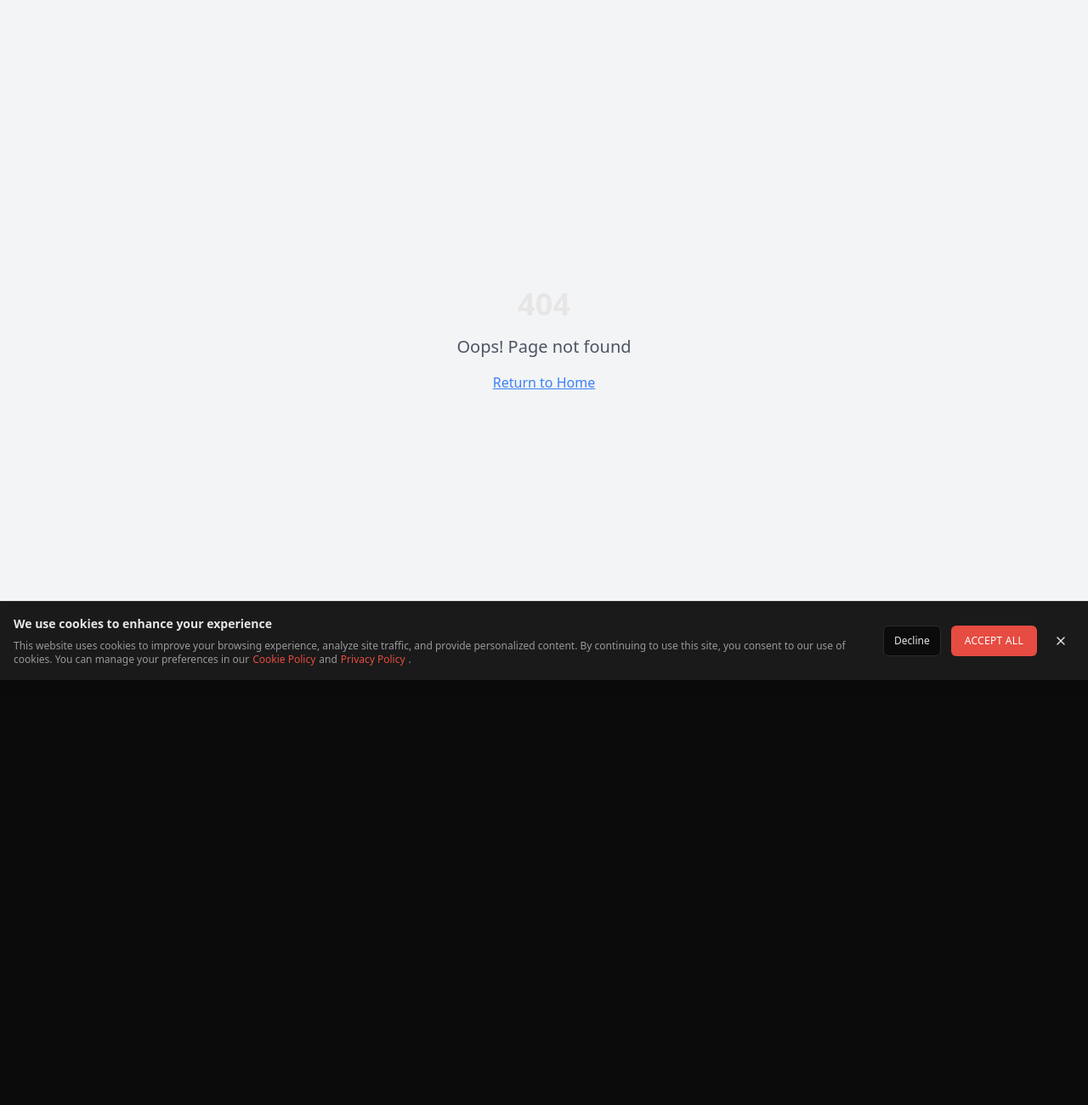
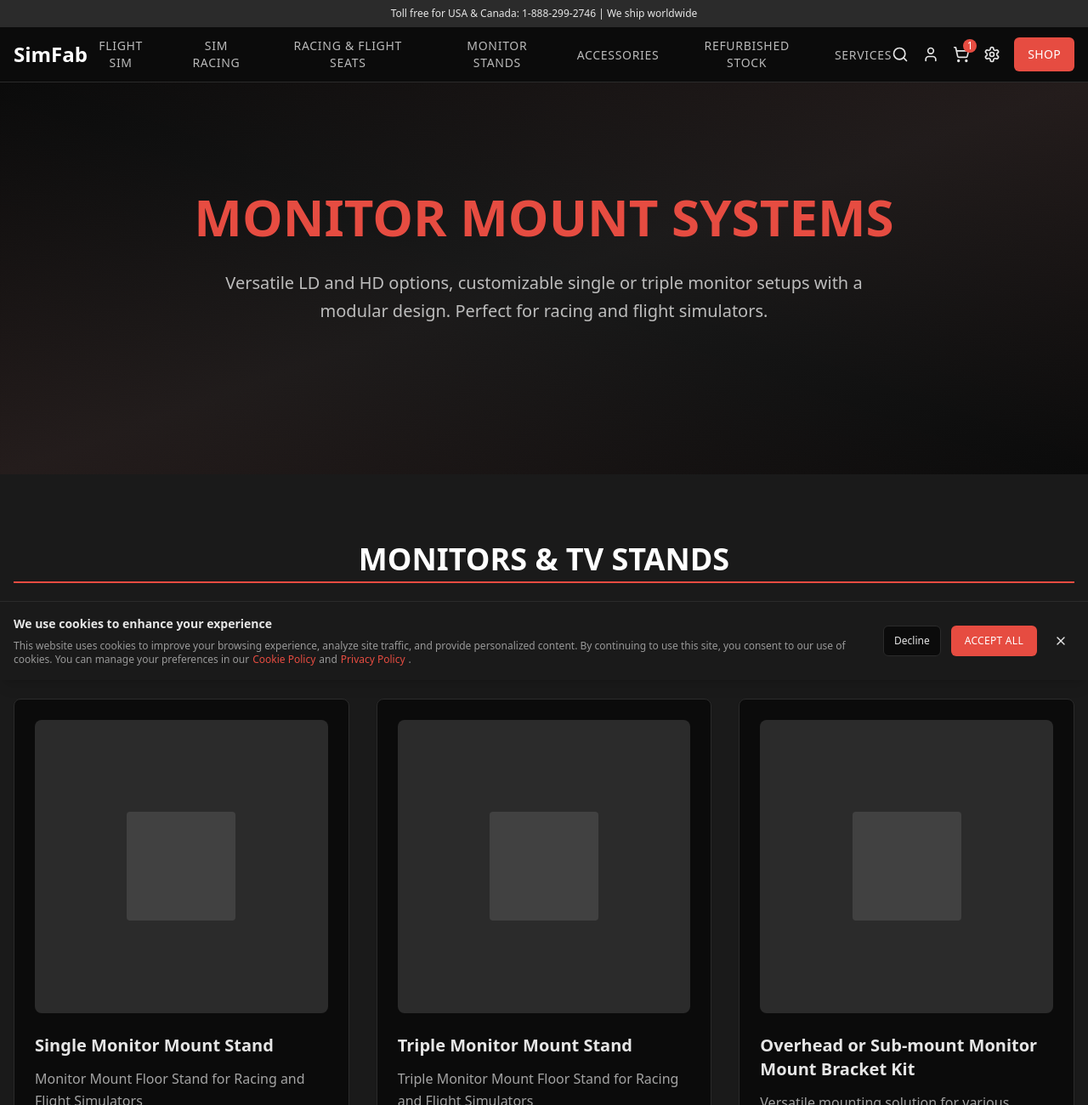
Before and after one commit to CAR-BNP-LLC/simfab-facelift, a React (Vite) app: page /monitor-stands in a window 1280 px wide. Shown: the top 1300 px of the page at 85% size. Before the commit the page ends 800 px from the top, so only its background shows below. Built offline with nearby package versions, Linux system fonts and the light colour scheme.

Commit message:
feat: Create Monitor Stands page

```diff
--- a/src/App.tsx
+++ b/src/App.tsx
@@ -12,6 +12,7 @@ import Login from "./pages/Login";
 import Register from "./pages/Register";
 import Cart from "./pages/Cart";
 import Checkout from "./pages/Checkout";
+import MonitorStands from "./pages/MonitorStands";
 import NotFound from "./pages/NotFound";
 import CookieNotice from "./components/CookieNotice";
 
@@ -33,6 +34,7 @@ const App = () => (
           <Route path="/register" element={<Register />} />
           <Route path="/cart" element={<Cart />} />
           <Route path="/checkout" element={<Checkout />} />
+          <Route path="/monitor-stands" element={<MonitorStands />} />
           {/* ADD ALL CUSTOM ROUTES ABOVE THE CATCH-ALL "*" ROUTE */}
           <Route path="*" element={<NotFound />} />
         </Routes>
--- a/src/components/Header.tsx
+++ b/src/components/Header.tsx
@@ -202,6 +202,7 @@ const Header = () => {
                     onClick={() => {
                       if (item === 'FLIGHT SIM') window.location.href = '/flight-sim';
                       if (item === 'SIM RACING') window.location.href = '/sim-racing';
+                      if (item === 'MONITOR STANDS') window.location.href = '/monitor-stands';
                     }}
                   >
                     {item}
@@ -325,6 +326,7 @@ const Header = () => {
                       onClick={() => {
                         if (item === 'FLIGHT SIM') window.location.href = '/flight-sim';
                         if (item === 'SIM RACING') window.location.href = '/sim-racing';
+                        if (item === 'MONITOR STANDS') window.location.href = '/monitor-stands';
                       }}
                     >
                       {item}
--- /dev/null
+++ b/src/pages/MonitorStands.tsx
@@ -0,0 +1,203 @@
+import { Button } from '@/components/ui/button';
+import { Card, CardContent } from '@/components/ui/card';
+import Header from '@/components/Header';
+import Footer from '@/components/Footer';
+
+const MonitorStands = () => {
+  const products = [
+    {
+      id: 1,
+      name: "Single Monitor Mount Stand",
+      description: "Monitor Mount Floor Stand for Racing and Flight Simulators",
+      price: "$219",
+      image: "/placeholder.svg"
+    },
+    {
+      id: 2,
+      name: "Triple Monitor Mount Stand",
+      description: "Triple Monitor Mount Floor Stand for Racing and Flight Simulators",
+      price: "$599",
+      image: "/placeholder.svg"
+    },
+    {
+      id: 3,
+      name: "Overhead or Sub-mount Monitor Mount Bracket Kit",
+      description: "Versatile mounting solution for various monitor configurations",
+      price: "$129",
+      image: "/placeholder.svg"
+    }
+  ];
+
+  const addOns = [
+    {
+      id: 1,
+      name: "VESA Bracket Kit For Single Monitor 7",
+      price: "$69.00",
+      image: "/placeholder.svg"
+    },
+    {
+      id: 2,
+      name: "Triple Monitor Stand Long Swing Arm",
+      price: "$89.99",
+      image: "/placeholder.svg"
+    },
+    {
+      id: 3,
+      name: "Monitor & TV Stands Height Adjustment",
+      price: "$69.00 – $129.00",
+      image: "/placeholder.svg"
+    },
+    {
+      id: 4,
+      name: "TV Mount System Bracket Kit",
+      price: "$59.00",
+      image: "/placeholder.svg"
+    },
+    {
+      id: 5,
+      name: "Monitor Mount System Vesa Adapter",
+      price: "$69.00",
+      image: "/placeholder.svg"
+    },
+    {
+      id: 6,
+      name: "Front Surround Speaker Tray Kit Monitor",
+      price: "$79.99",
+      image: "/placeholder.svg"
+    }
+  ];
+
+  return (
+    <div className="min-h-screen bg-background">
+      <Header />
+
+      {/* Hero Section */}
+      <section className="relative py-32 bg-gradient-to-br from-background via-card to-background overflow-hidden">
+        <div className="container mx-auto px-4 relative z-10">
+          <div className="max-w-4xl mx-auto text-center">
+            <h1 className="heading-xl text-primary mb-8">
+              MONITOR MOUNT SYSTEMS
+            </h1>
+            <p className="text-xl text-foreground/80 mb-12 leading-relaxed max-w-3xl mx-auto">
+              Versatile LD and HD options, customizable single or triple monitor setups
+              with a modular design. Perfect for racing and flight simulators.
+            </p>
+          </div>
+        </div>
+        <div className="absolute inset-0 bg-gradient-to-tr from-primary/5 via-transparent to-accent/5"></div>
+      </section>
+
+      {/* Products Section */}
+      <section className="py-20 bg-card">
+        <div className="container mx-auto px-4">
+          <div className="text-center mb-16">
+            <h2 className="heading-lg text-accent-underline mb-6">
+              MONITORS & TV STANDS
+            </h2>
+            <p className="text-lg text-foreground/80 max-w-2xl mx-auto">
+              Choose from our range of professional monitor mounting solutions
+              designed for optimal viewing and simulator integration.
+            </p>
+          </div>
+
+          <div className="grid md:grid-cols-2 lg:grid-cols-3 gap-8">
+            {products.map((product) => (
+              <Card key={product.id} className="bg-background border-border hover:shadow-card transition-all duration-300">
+                <CardContent className="p-6">
+                  <div className="aspect-square bg-muted rounded-lg mb-6 flex items-center justify-center">
+                    <div className="w-32 h-32 bg-muted-foreground/20 rounded"></div>
+                  </div>
+                  <h3 className="text-xl font-semibold text-foreground mb-3">
+                    {product.name}
+                  </h3>
+                  <p className="text-foreground/70 mb-6 leading-relaxed">
+                    {product.description}
+                  </p>
+                  <div className="flex items-center justify-between">
+                    <span className="text-2xl font-bold text-primary">
+                      {product.price}
+                    </span>
+                    <Button className="btn-primary">
+                      BUY NOW
+                    </Button>
+                  </div>
+                </CardContent>
+              </Card>
+            ))}
+          </div>
+        </div>
+      </section>
+
+      {/* Features Section */}
+      <section className="py-20 bg-background">
+        <div className="container mx-auto px-4">
+          <div className="grid lg:grid-cols-2 gap-16 items-center">
+            <div>
+              <h2 className="heading-lg text-accent-underline mb-8">
+                MONITOR MOUNT SYSTEMS
+              </h2>
+              <p className="text-lg text-foreground/80 mb-6 leading-relaxed">
+                Modular design for a personalized configuration
+              </p>
+              <p className="text-foreground/70 leading-relaxed mb-8">
+                SimFab's monitor stands division provides versatile LD and HD options,
+                featuring customizable single or triple monitor setups with a modular design,
+                allowing users to personalize their configuration and mount additional screens
+                ranging from 24" monitors to 65" TVs horizontally or overhead and sub-mounted.
+              </p>
+            </div>
+
+            <div className="relative">
+              <div className="aspect-video bg-muted rounded-xl flex items-center justify-center">
+                <div className="w-64 h-40 bg-muted-foreground/20 rounded"></div>
+              </div>
+              <div className="absolute inset-0 bg-gradient-to-tl from-primary/10 to-transparent rounded-xl"></div>
+            </div>
+          </div>
+        </div>
+      </section>
+
+      {/* Add-Ons Section */}
+      <section className="py-20 bg-card">
+        <div className="container mx-auto px-4">
+          <div className="text-center mb-16">
+            <h2 className="heading-lg text-accent-underline mb-6">
+              Monitor Stand Add-Ons
+            </h2>
+            <p className="text-lg text-foreground/80 max-w-2xl mx-auto">
+              Enhance your monitor setup with our comprehensive range of accessories
+              and mounting solutions.
+            </p>
+          </div>
+
+          <div className="grid md:grid-cols-2 lg:grid-cols-3 gap-6">
+            {addOns.map((addon) => (
+              <Card key={addon.id} className="bg-background border-border hover:shadow-card transition-all duration-300">
+                <CardContent className="p-6">
+                  <div className="aspect-square bg-muted rounded-lg mb-4 flex items-center justify-center">
+                    <div className="w-20 h-20 bg-muted-foreground/20 rounded"></div>
+                  </div>
+                  <h3 className="text-lg font-semibold text-foreground mb-4">
+                    {addon.name}
+                  </h3>
+                  <div className="flex items-center justify-between">
+                    <span className="text-xl font-bold text-primary">
+                      {addon.price}
+                    </span>
+                    <Button size="sm" className="btn-primary">
+                      BUY NOW
+                    </Button>
+                  </div>
+                </CardContent>
+              </Card>
+            ))}
+          </div>
+        </div>
+      </section>
+
+      <Footer />
+    </div>
+  );
+};
+
+export default MonitorStands;
```
